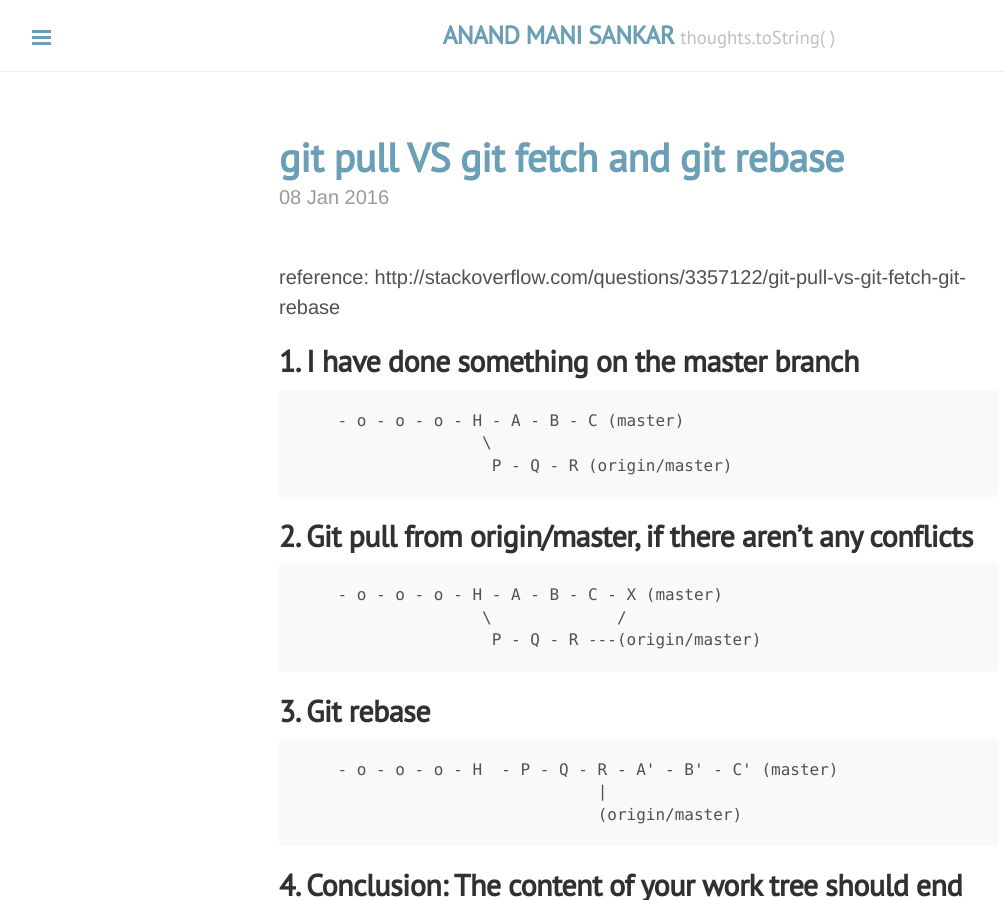
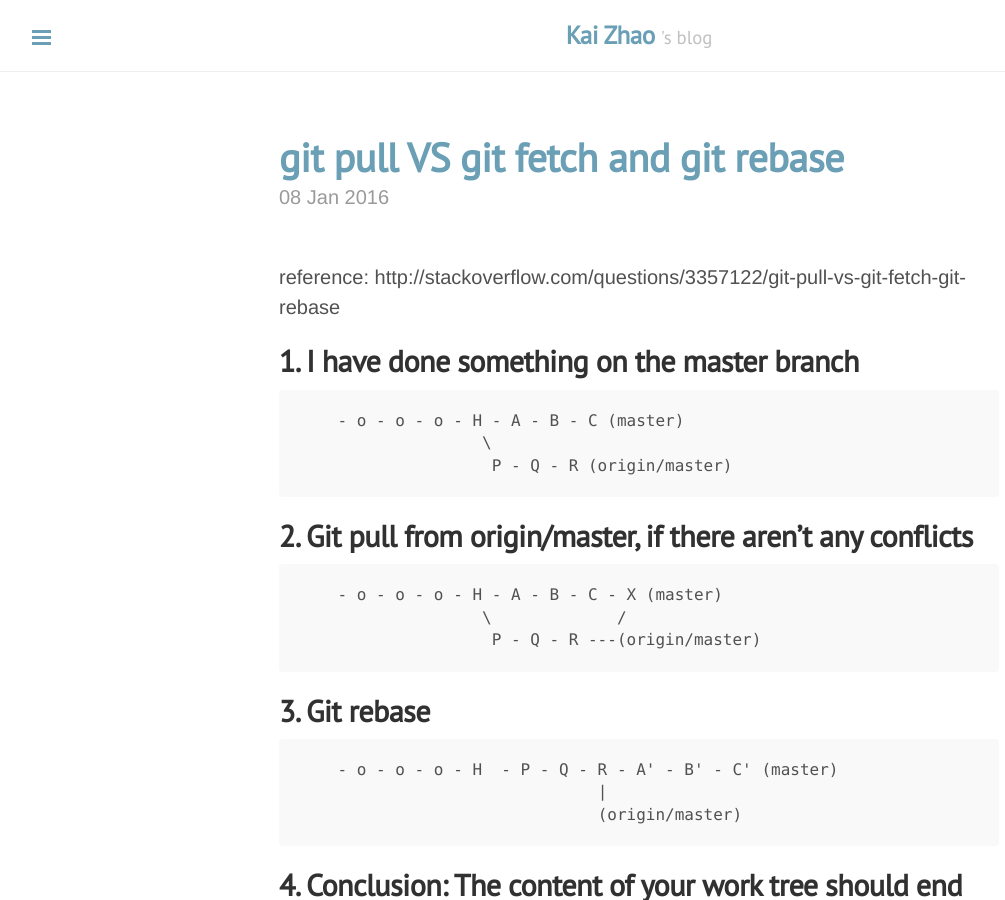
Before and after one commit to loverszhaokai/loverszhaokai.github.io, a Jekyll site: the page built from index.html, in a window 1280 px wide and 900 px high. Shown: the whole window, without its empty margins (1-1006 px from the left). Built offline with Jekyll 4.4.1, drawn with Linux system fonts in a browser that asks for light colours; nearby versions of some CDN libraries; Markdown is read by kramdown in place of the engine named in the settings; the list of posts is cut into pages by our own code.

Commit message:
update config

```diff
--- a/_config.yml
+++ b/_config.yml
@@ -8,10 +8,10 @@ highlighter:         pygments
 permalink:        /posts/:title/
 
 # Setup
-title:            ANAND MANI SANKAR
-tagline:          "thoughts.toString( )"
-description:      'Ramblings and opinionated thoughts on technology.'
-url:              http://anandmanisankar.com
+title:            Kai Zhao
+tagline:          "'s blog"
+description:      'blogs on computer science and technology.'
+url:              http://loverszhaokai.com
 baseurl:          '/'
 paginate:         3
 excerpt_separator: "<br>"
@@ -22,11 +22,11 @@ gems:
 - jekyll-sitemap
 
 author:
-  name:           'Anand Mani Sankar'
-  url:            https://twitter.com/msanand
+  name:           'Kai Zhao'
+  url:            https://loverszhaokai.com
 
 # Custom vars
 version:          1.3.0
 
 github:
-  repo:           https://github.com/msanand/msanand.github.io
+  repo:           https://github.com/loverszhaokai
```
